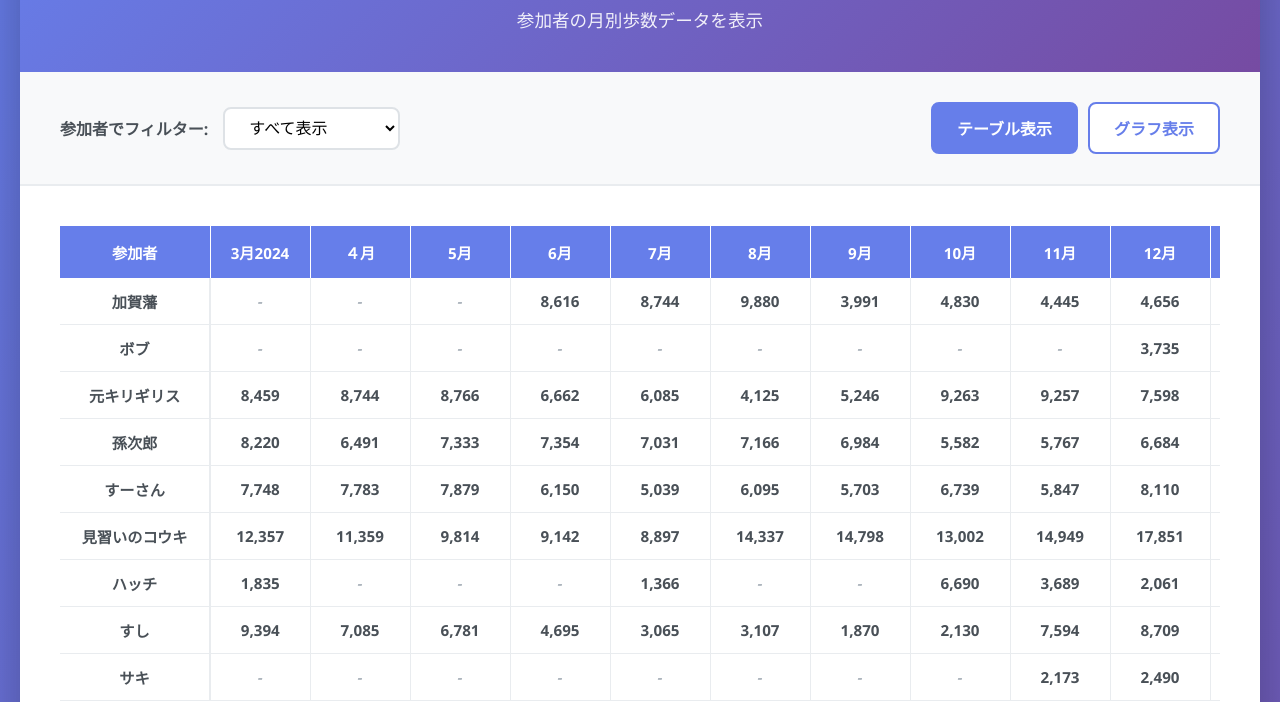
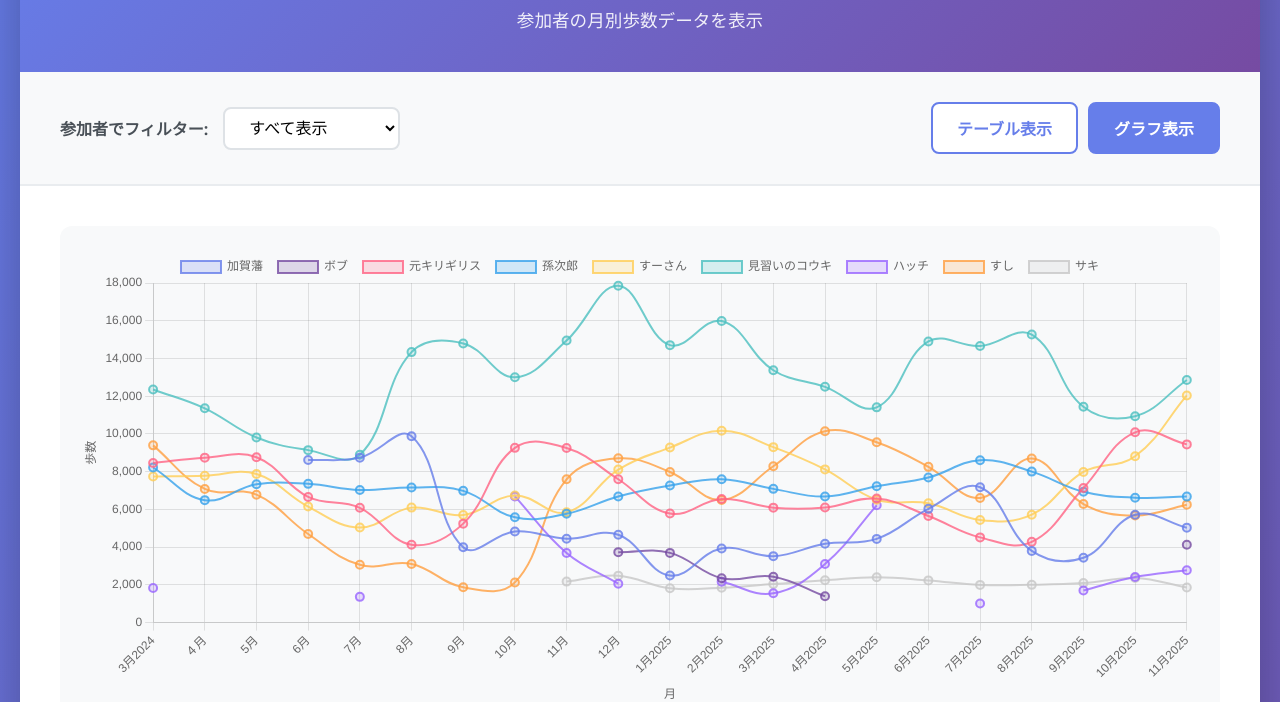
Before and after one commit to knkhdk/alkoo, a plain HTML site: page index.html in a window 1280 px wide. Shown: the part 121-823 px from the top of the page. Drawn offline with nearby package versions, Linux system fonts and the light colour scheme.

Commit message:
グラフ表示をデフォルト表示に変更

```diff
--- a/app.js
+++ b/app.js
@@ -273,7 +273,7 @@ function loadData() {
 // アプリを初期化
 function initializeApp() {
     populateParticipantFilter();
-    renderTable();
+    renderChart();
     renderStats();
     setupEventListeners();
 }
--- a/index.html
+++ b/index.html
@@ -22,12 +22,12 @@
                 </select>
             </div>
             <div class="view-toggle">
-                <button id="table-view-btn" class="active">テーブル表示</button>
-                <button id="chart-view-btn">グラフ表示</button>
+                <button id="table-view-btn">テーブル表示</button>
+                <button id="chart-view-btn" class="active">グラフ表示</button>
             </div>
         </div>
 
-        <div id="table-view" class="view-section active">
+        <div id="table-view" class="view-section">
             <div class="table-container">
                 <table id="data-table">
                     <thead>
@@ -40,7 +40,7 @@
             </div>
         </div>
 
-        <div id="chart-view" class="view-section">
+        <div id="chart-view" class="view-section active">
             <div class="chart-container">
                 <canvas id="steps-chart"></canvas>
             </div>
```
